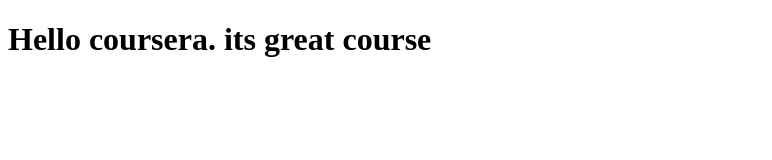
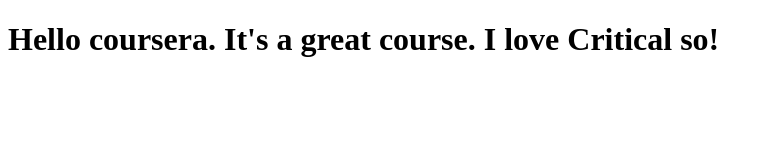
Before and after one commit to Geruteee/coursera-test, a plain HTML site: page site/index.html in a window 1280 px wide. Shown: the whole page, without its empty margins (0-772 px from the left). Drawn offline with Linux system fonts and the light colour scheme.

Commit message:
small change to my page content

```diff
--- a/site/index.html
+++ b/site/index.html
@@ -4,6 +4,6 @@
 	<title>hello coursera</title>
 </head>
 <body>
-<h1>Hello coursera. its great course</h1>
+<h1>Hello coursera. It's a great course. I love Critical so!</h1>
 </body>
 </html>
```
